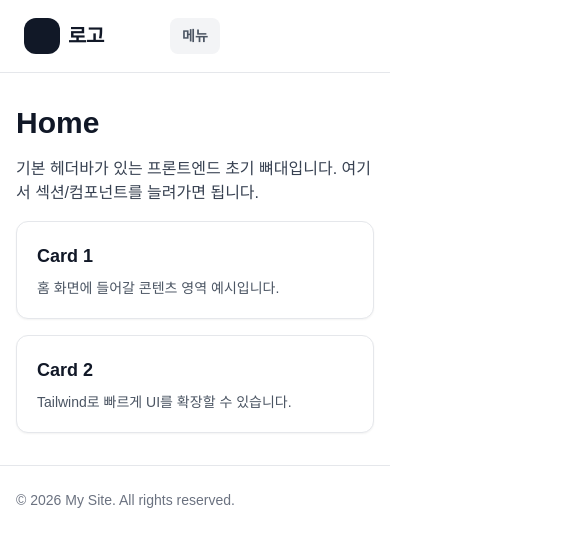
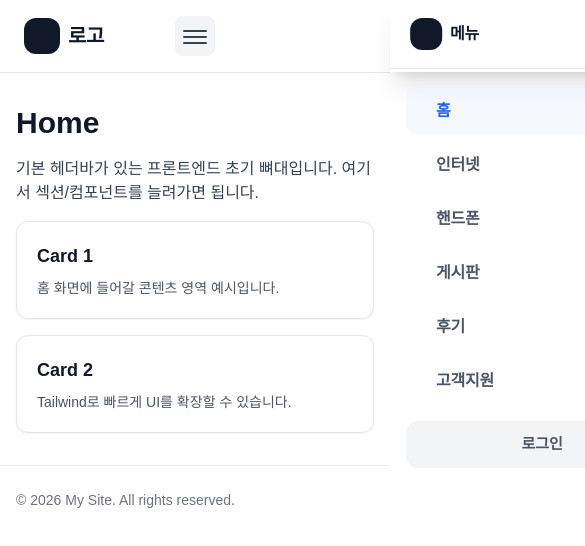
Before and after one commit to JGcompany93/tongsinit, a React (Vite) app: page / in a window 390 px wide. Shown: the top 546 px of the page, 585 px wide, since content can reach past the window. Built offline with nearby package versions, Linux system fonts and the light colour scheme; a web font is replaced by a local one.

Commit message:
모바일 수정

```diff
--- a/src/components/Header.tsx
+++ b/src/components/Header.tsx
@@ -23,6 +23,24 @@ export default function Header() {
     setMobileOpen(false);
   }, [location.pathname]);
 
+  // 모바일 드로어 열렸을 때 스크롤 방지 + ESC 닫기
+  useEffect(() => {
+    if (!mobileOpen) return;
+
+    const prevOverflow = document.body.style.overflow;
+    document.body.style.overflow = "hidden";
+
+    const onKeyDown = (e: KeyboardEvent) => {
+      if (e.key === "Escape") setMobileOpen(false);
+    };
+    window.addEventListener("keydown", onKeyDown);
+
+    return () => {
+      document.body.style.overflow = prevOverflow;
+      window.removeEventListener("keydown", onKeyDown);
+    };
+  }, [mobileOpen]);
+
   const isActivePath = (to: string) =>
     to === "/" ? location.pathname === "/" : location.pathname === to;
 
@@ -31,7 +49,7 @@ export default function Header() {
       <div className="mx-auto max-w-6xl px-6">
         {/* 3컬럼: 좌(로고) / 중(메뉴) / 우(로그인) */}
         <div className="grid h-[72px] grid-cols-[1fr_auto_1fr] items-center">
-          {/* 로고 (너무 가운데로 당기지 않음) */}
+          {/* 로고 */}
           <div className="flex items-center justify-start">
             <NavLink to="/" className="group flex items-center gap-2">
               <div className="h-9 w-9 rounded-xl bg-gray-900" />
@@ -41,7 +59,7 @@ export default function Header() {
             </NavLink>
           </div>
 
-          {/* 중앙 메뉴 */}
+          {/* 중앙 메뉴 (PC) */}
           <nav className="hidden lg:flex items-center justify-center whitespace-nowrap">
             {items.map((it) => {
               const active = isActivePath(it.to);
@@ -63,10 +81,10 @@ export default function Header() {
                 >
                   <span className="relative z-10">{it.label}</span>
 
-                  {/* 밑줄 슬롯(항상 공간 차지해서 흔들림 방지) */}
+                  {/* 밑줄 슬롯 */}
                   <span className="pointer-events-none absolute left-1/2 top-[42px] h-[2px] w-10 -translate-x-1/2 rounded-full bg-transparent" />
 
-                  {/* 밑줄: 활성은 항상, 비활성은 hover 시 스르륵 */}
+                  {/* 밑줄: 활성/hover */}
                   <span
                     className={[
                       "pointer-events-none absolute left-1/2 top-[42px] h-[2px] -translate-x-1/2 rounded-full",
@@ -82,7 +100,7 @@ export default function Header() {
             })}
           </nav>
 
-          {/* 우측: 로그인 + 모바일 메뉴 */}
+          {/* 우측: 로그인(PC) + 햄버거(모바일) */}
           <div className="flex items-center justify-end gap-2">
             <NavLink
               to="/login"
@@ -91,22 +109,76 @@ export default function Header() {
               로그인
             </NavLink>
 
+            {/* 모바일: 햄버거 버튼 (우측 끝) */}
             <button
-              className="lg:hidden inline-flex items-center rounded-lg bg-gray-100 px-3 py-2 text-sm font-semibold text-gray-600 hover:bg-gray-200 transition-colors"
-              onClick={() => setMobileOpen((v) => !v)}
-              aria-label="메뉴"
+              className="lg:hidden inline-flex items-center justify-center rounded-lg bg-gray-100 p-2 text-gray-700 transition-colors hover:bg-gray-200"
+              onClick={() => setMobileOpen(true)}
+              aria-label="메뉴 열기"
               aria-expanded={mobileOpen}
             >
-              {mobileOpen ? "닫기" : "메뉴"}
+              {/* 햄버거 아이콘 */}
+              <span className="relative block h-6 w-6">
+                <span className="absolute left-0 top-[6px] h-[2px] w-6 rounded-full bg-gray-700" />
+                <span className="absolute left-0 top-[12px] h-[2px] w-6 rounded-full bg-gray-700" />
+                <span className="absolute left-0 top-[18px] h-[2px] w-6 rounded-full bg-gray-700" />
+              </span>
             </button>
           </div>
         </div>
+      </div>
 
-        {/* 모바일 메뉴 */}
-        {mobileOpen && (
-          <div className="lg:hidden pb-4">
-            <div className="mt-3 rounded-xl border bg-white shadow-sm">
-              <div className="grid grid-cols-2 gap-2 p-3">
+      {/* 모바일 드로어 메뉴 (모바일만) */}
+      <div
+        className={[
+          "lg:hidden",
+          "fixed inset-0 z-[60]",
+          mobileOpen ? "pointer-events-auto" : "pointer-events-none"
+        ].join(" ")}
+        aria-hidden={!mobileOpen}
+      >
+        {/* 오버레이 */}
+        <div
+          className={[
+            "absolute inset-0 bg-black/40 backdrop-blur-[2px]",
+            "transition-opacity duration-300",
+            mobileOpen ? "opacity-100" : "opacity-0"
+          ].join(" ")}
+          onClick={() => setMobileOpen(false)}
+        />
+
+        {/* 오른쪽 패널 */}
+        <aside
+          className={[
+            "absolute right-0 top-0 h-full w-[78vw] max-w-[320px] bg-white shadow-xl",
+            "transition-transform duration-300 ease-out",
+            mobileOpen ? "translate-x-0" : "translate-x-full"
+          ].join(" ")}
+        >
+          {/* 상단 영역 */}
+          <div className="flex items-center justify-between border-b px-5 py-4">
+            <div className="flex items-center gap-2">
+              <div className="h-8 w-8 rounded-xl bg-gray-900" />
+              <span className="text-[16px] font-bold tracking-[-0.02em] text-gray-900">
+                메뉴
+              </span>
+            </div>
+
+            <button
+              className="inline-flex items-center justify-center rounded-lg bg-gray-100 p-2 text-gray-700 hover:bg-gray-200 transition-colors"
+              onClick={() => setMobileOpen(false)}
+              aria-label="메뉴 닫기"
+            >
+              {/* X 아이콘 */}
+              <span className="relative block h-5 w-5">
+                <span className="absolute left-1/2 top-1/2 h-[2px] w-5 -translate-x-1/2 -translate-y-1/2 rotate-45 rounded-full bg-gray-700" />
+                <span className="absolute left-1/2 top-1/2 h-[2px] w-5 -translate-x-1/2 -translate-y-1/2 -rotate-45 rounded-full bg-gray-700" />
+              </span>
+            </button>
+          </div>
+
+          {/* 메뉴 리스트 */}
+          <nav className="px-4 py-4">
+            <div className="flex flex-col gap-1">
               {items.map((it) => (
                 <NavLink
                   key={it.to}
@@ -114,27 +186,34 @@ export default function Header() {
                   end={it.to === "/"}
                   className={({ isActive }: NavLinkArgs) =>
                     [
-                        "rounded-lg px-3 py-2 text-center text-[16px] font-semibold transition-colors whitespace-nowrap",
+                      "group rounded-xl px-4 py-3",
+                      "text-[16px] font-semibold tracking-[-0.015em]",
+                      "transition-colors",
                       isActive
                         ? "text-blue-600 bg-blue-50/60"
-                          : "text-gray-500 hover:text-blue-600 hover:bg-blue-50/60"
+                        : "text-gray-600 hover:text-blue-600 hover:bg-blue-50/60"
                     ].join(" ")
                   }
                 >
+                  <span className="inline-flex items-center gap-2">
+                    <span className="h-1.5 w-1.5 rounded-full bg-transparent group-hover:bg-blue-600" />
                     {it.label}
+                  </span>
                 </NavLink>
               ))}
+            </div>
 
+            {/* 로그인 버튼 */}
+            <div className="mt-4">
               <NavLink
                 to="/login"
-                  className="col-span-2 rounded-lg bg-gray-100 px-3 py-2 text-center text-[15px] font-semibold text-gray-600 hover:bg-gray-200 transition-colors"
+                className="inline-flex w-full items-center justify-center rounded-xl bg-gray-100 px-4 py-3 text-[15px] font-semibold text-gray-600 transition-colors hover:bg-gray-200"
               >
                 로그인
               </NavLink>
             </div>
-            </div>
-          </div>
-        )}
+          </nav>
+        </aside>
       </div>
     </header>
   );
```
Lines whose indentation alone changed are shown as unchanged.
